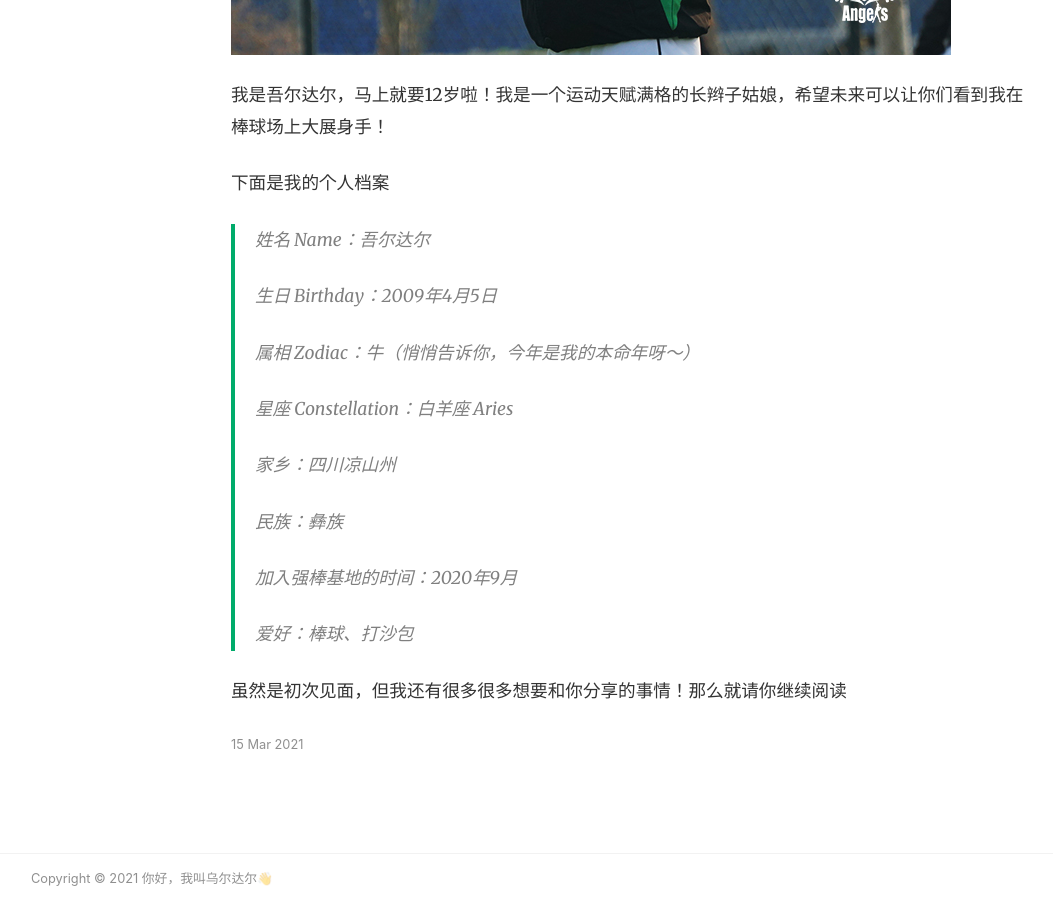
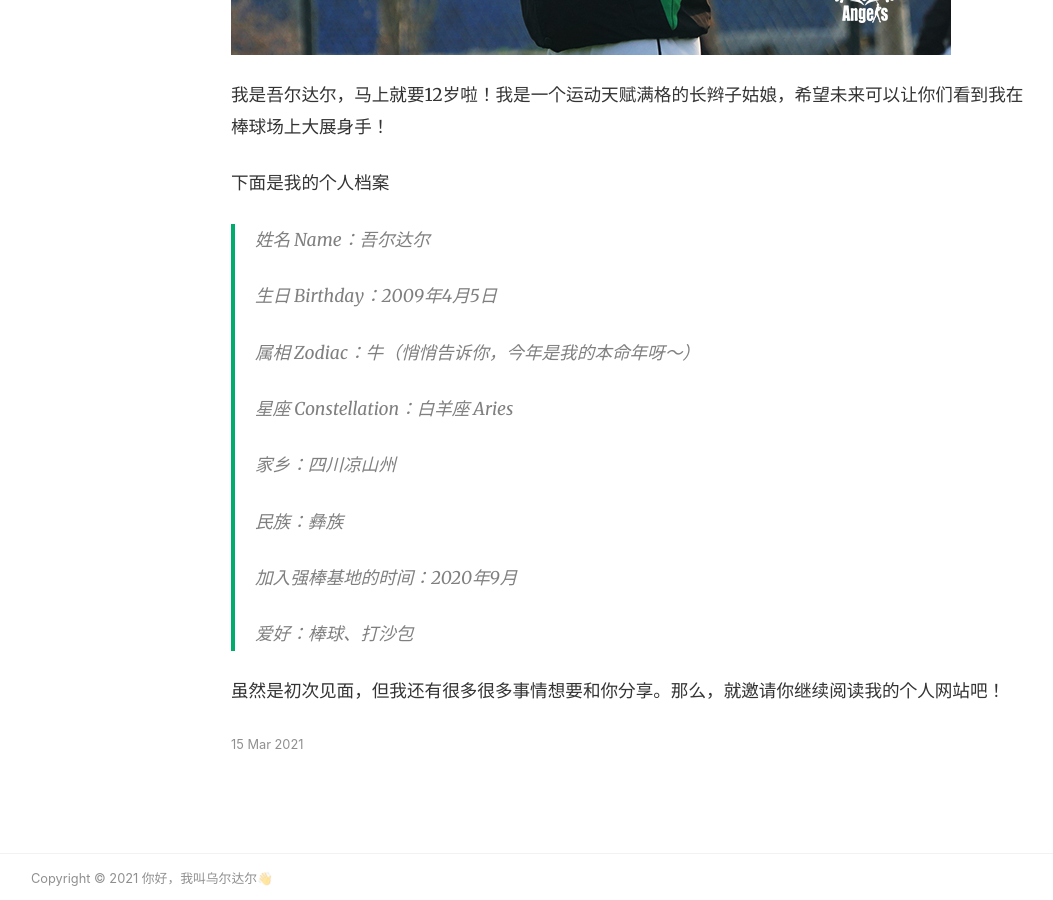
Before and after one commit to Charlotte-WXWQ/wuerdaer090405, a Jekyll site: the page built from _posts/2021-03-15-self-intro.md, in a window 1280 px wide and 900 px high, scrolled down 1368 px. Shown: the whole window, without its empty margins (54-1107 px from the left). Built offline with Jekyll 4.4.1, drawn with Linux system fonts in a browser that asks for light colours; nearby versions of some CDN libraries.

Commit message:
Update 2021-03-15-self-intro.md

```diff
--- a/_posts/2021-03-15-self-intro.md
+++ b/_posts/2021-03-15-self-intro.md
@@ -31,4 +31,4 @@ Hi各位哥哥姐姐们，你们好😄
 >
 > 爱好：棒球、打沙包
 
-虽然是初次见面，但我还有很多很多想要和你分享的事情！那么就请你继续阅读
+虽然是初次见面，但我还有很多很多事情想要和你分享。那么，就邀请你继续阅读我的个人网站吧！
```
